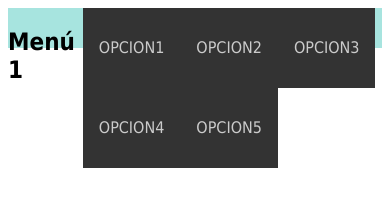
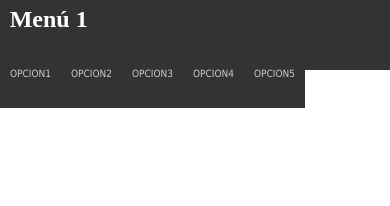
Before and after one commit to 00095417/menu, a plain HTML site: page index.html in a window 390 px wide. Drawn offline with Linux system fonts and the light colour scheme.

Commit message:
menu responsive

```diff
--- /dev/null
+++ b/css/media.css
@@ -0,0 +1,12 @@
+@media (max-width: 720px){
+    .menu1{
+        position: absolute;
+        top: 4em;
+        left: 0;
+        width: 100%;
+        height: 100vh;
+    }
+    .menu1 ul li{
+        display: block;
+    }
+}
--- a/css/style.css
+++ b/css/style.css
@@ -1,14 +1,36 @@
+*{
+    margin: 0;
+    padding: 0;
+    box-sizing: border-box;
+}
+header{
+    width: 100%;
+    height: 70px;
+    background-color: #333;
+    color: #fff;
+    position: fixed;
+    top: 0;
+    left: 0;
+    z-index: 100;
+}
 .container{
+    width: 98%;
+    margin: auto;
+}
+header .container{
+    display: table;
+}
+h2{
+    float: left;
+    padding: 1.5%;
+}
+.menu1{
+    position: absolute;
+    top: 0;
+    right: 0;
     display: grid;
-    grid-template-rows: 25%;
-}
-
-.menu1{
-    background-color: #a7e4df;
-    display: grid;
-    grid-template-columns: 20% 80%;
-    grid-template-areas: initial;
-    font-size: 1em;
+    grid-template-rows: 20%;
+    font-size: 10px;
     font-family: 'Oxygen Mono', Tahoma, Arial, sans-serif;
 }
 .menu1 ul , .menu1 li{
@@ -20,7 +42,6 @@
     position: relative;
     z-index: 597;
     text-transform: uppercase;
-    justify-self: end;
 }
 .menu1 ul li{
     float: left;
@@ -30,7 +51,7 @@
 .menu1 ul li.hover, .menu1 ul li:hover{
     position: relative;
     z-index: 599;
-    cursor: default;
+    cursor: pointer;
 }
 .menu1 ul ul{
     visibility: hidden;
--- a/index.html
+++ b/index.html
@@ -5,14 +5,17 @@
     <meta name="viewport" content="width=device-width, initial-scale=1.0">
     <meta http-equiv="X-UA-Compatible" content="ie=edge">
     <link rel="stylesheet" href="css/style.css" type="text/css">
+    <link rel="stylesheet" href="css/media.css" type="text/css">
     <title>Menus</title>
 </head>
 <body>
+    <div>
+        <header>
             <div class="container">
-        <div class="menu1">
                 <h2>
                     Menú 1
                 </h2>
+                <div class="menu1">
                     <ul>
                         <li>
                             <a href="#">Opcion1</a>
@@ -43,5 +46,7 @@
                     </ul>
                 </div>
             </div>
+        </header>
+    </div>
 </body>
 </html>
```
Lines whose indentation alone changed are shown as unchanged.
